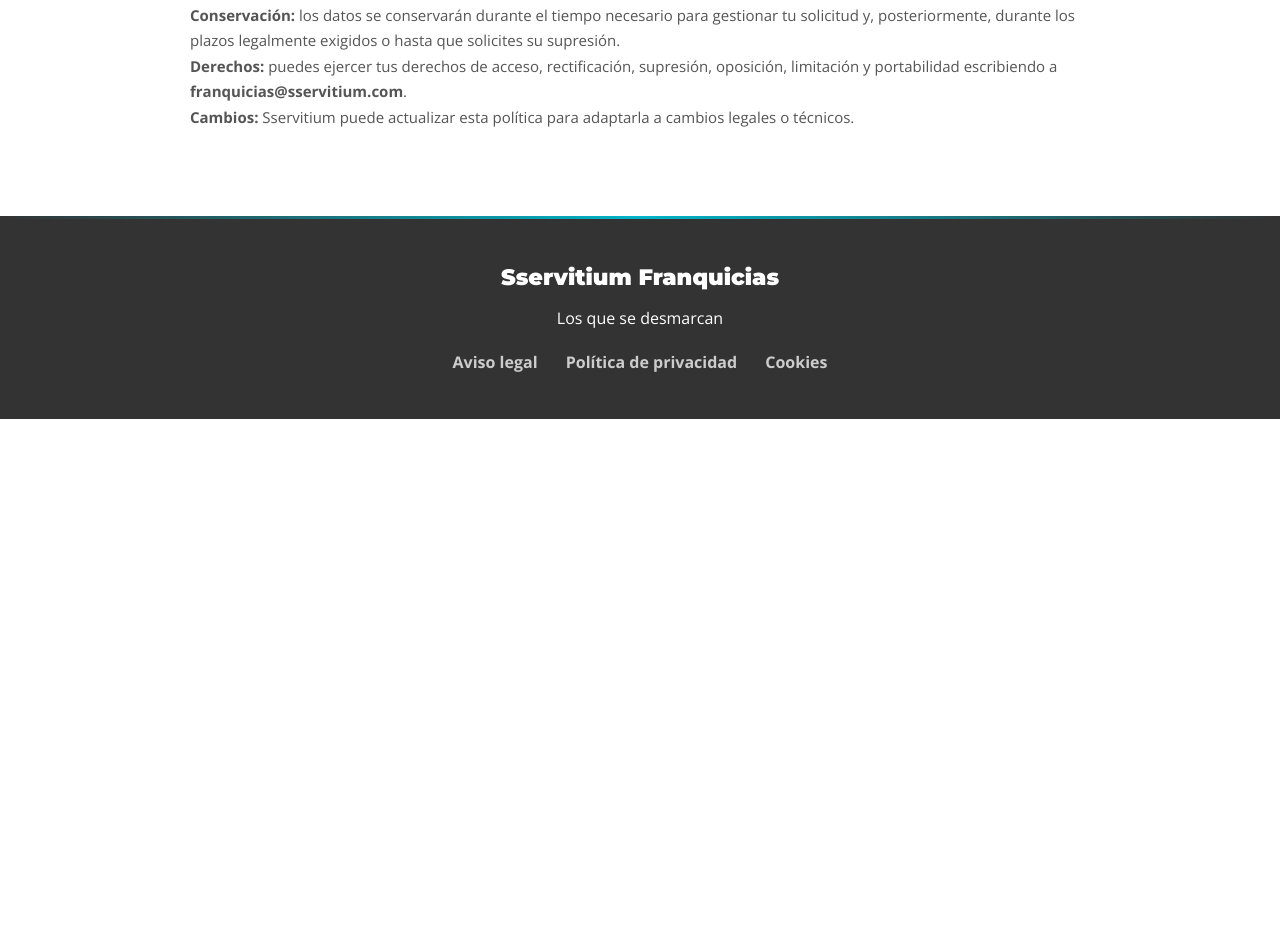
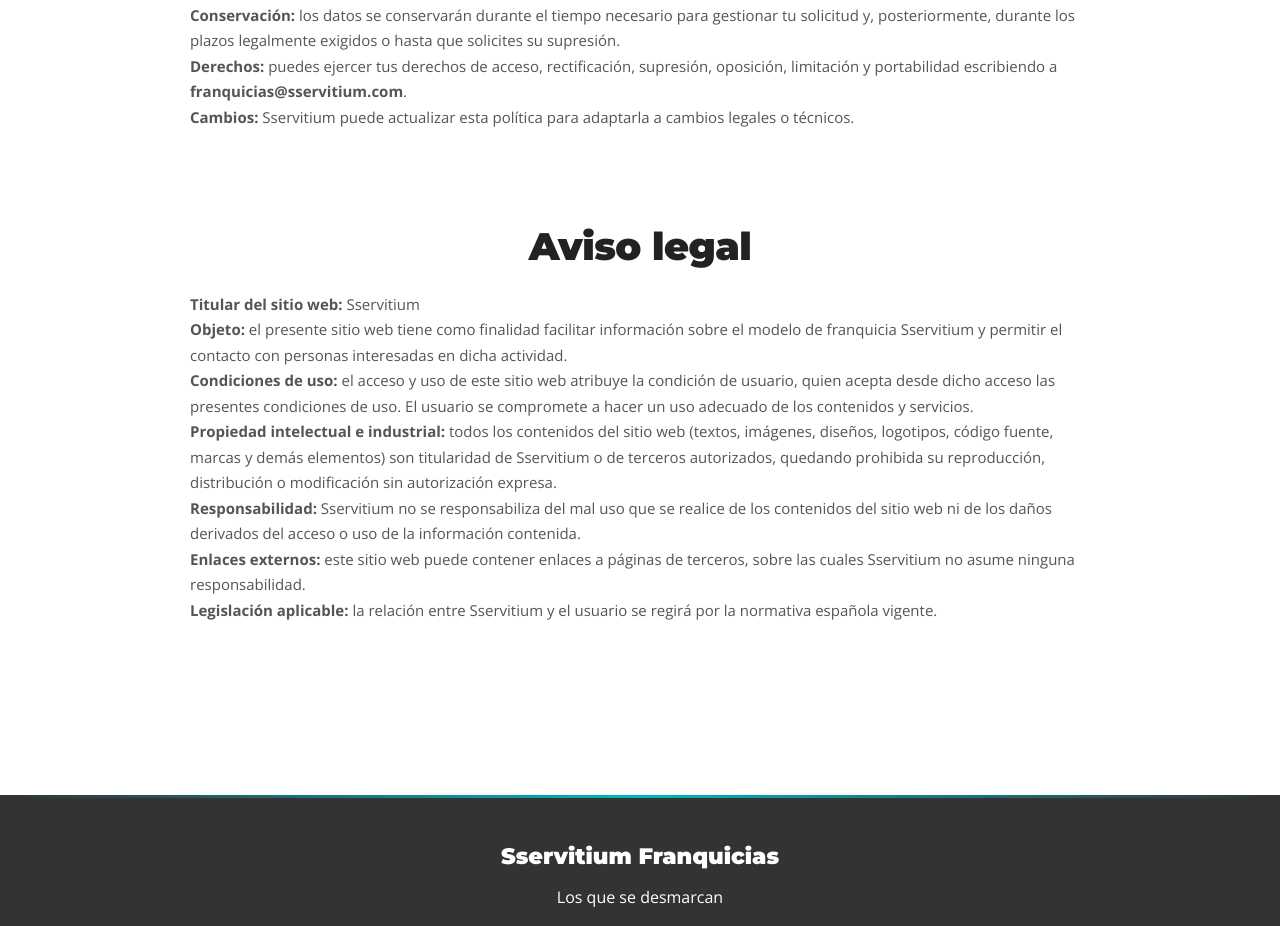
Before and after one commit to sservitium-franquicias/franquicias, a plain HTML site: page index.html in a window 1280 px wide. Shown: the part 5562-6488 px from the top of the page. Before the commit the page ends 5981 px from the top, so only its background shows below. Drawn offline with nearby package versions, Linux system fonts and the light colour scheme.

Commit message:
index.html

```diff
--- a/index.html
+++ b/index.html
@@ -1020,6 +1020,30 @@
       <p><strong>Cambios:</strong> Sservitium puede actualizar esta política para adaptarla a cambios legales o técnicos.</p>
     </div>
   </div>
+<!-- Aviso legal -->
+<section class="section" id="aviso-legal" style="background:#fff;">
+  <div class="container">
+    <h2 class="section-title">Aviso legal</h2>
+
+    <div style="max-width:900px;margin:0 auto;color:#555;line-height:1.7;font-size:15px;">
+      <p><strong>Titular del sitio web:</strong> Sservitium</p>
+
+      <p><strong>Objeto:</strong> el presente sitio web tiene como finalidad facilitar información sobre el modelo de franquicia Sservitium y permitir el contacto con personas interesadas en dicha actividad.</p>
+
+      <p><strong>Condiciones de uso:</strong> el acceso y uso de este sitio web atribuye la condición de usuario, quien acepta desde dicho acceso las presentes condiciones de uso. El usuario se compromete a hacer un uso adecuado de los contenidos y servicios.</p>
+
+      <p><strong>Propiedad intelectual e industrial:</strong> todos los contenidos del sitio web (textos, imágenes, diseños, logotipos, código fuente, marcas y demás elementos) son titularidad de Sservitium o de terceros autorizados, quedando prohibida su reproducción, distribución o modificación sin autorización expresa.</p>
+
+      <p><strong>Responsabilidad:</strong> Sservitium no se responsabiliza del mal uso que se realice de los contenidos del sitio web ni de los daños derivados del acceso o uso de la información contenida.</p>
+
+      <p><strong>Enlaces externos:</strong> este sitio web puede contener enlaces a páginas de terceros, sobre las cuales Sservitium no asume ninguna responsabilidad.</p>
+
+      <p><strong>Legislación aplicable:</strong> la relación entre Sservitium y el usuario se regirá por la normativa española vigente.</p>
+    </div>
+  </div>
+</section>
+
+
 </section>
   <!-- Footer -->
   <footer class="footer">
```
